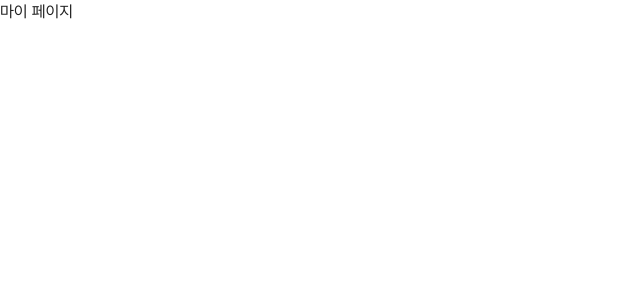
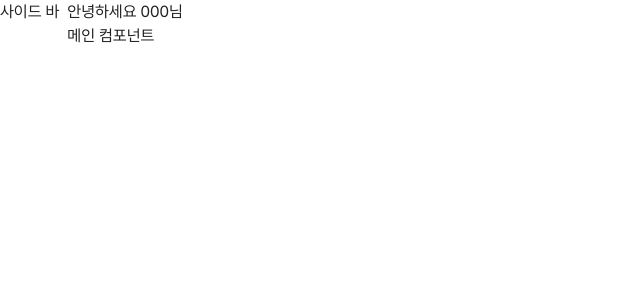
Before and after one commit to sonseohy/checkmate, a React (Vite) app in the folder checkmate-fe/: page /mypage in a window 1280 px wide. Shown: the top 300 px of the page, without its empty margins (0-640 px from the left). Built offline with nearby package versions, Linux system fonts and the light colour scheme.

Commit message:
feat: 마이페이지 사이드 바 ui 구현 중

```diff
--- a/checkmate-fe/dev-dist/sw.js
+++ b/checkmate-fe/dev-dist/sw.js
@@ -82,7 +82,7 @@ define(['./workbox-54d0af47'], (function (workbox) { 'use strict';
     "revision": "3ca0b8505b4bec776b69afdba2768812"
   }, {
     "url": "index.html",
-    "revision": "0.uinhr719k0o"
+    "revision": "0.n3bcr6gk7i8"
   }], {});
   workbox.cleanupOutdatedCaches();
   workbox.registerRoute(new workbox.NavigationRoute(workbox.createHandlerBoundToURL("index.html"), {
--- a/checkmate-fe/src/features/mypage/index.ts
+++ b/checkmate-fe/src/features/mypage/index.ts
@@ -0,0 +1 @@
+export { default as SideBar } from "./ui/SideBar";
--- /dev/null
+++ b/checkmate-fe/src/features/mypage/ui/SideBar.tsx
@@ -0,0 +1,8 @@
+
+export default function SideBar() {
+  return (
+    <>
+      사이드 바
+    </>
+  );
+};
--- a/checkmate-fe/src/pages/mypage/ui/MyPage.tsx
+++ b/checkmate-fe/src/pages/mypage/ui/MyPage.tsx
@@ -1,8 +1,19 @@
+import { SideBar } from "@/features/mypage";
 
 export default function MyPage() {
     return (
-        <>
-            마이 페이지
-        </>
+        <div className="flex flex-row gap-2">
+            <div>
+                <SideBar />
+            </div>
+            <div>
+                <div>
+                    안녕하세요 000님
+                </div>
+                <div>
+                    메인 컴포넌트
+                </div>
+            </div>
+        </div>
     );
 }
```
Also changed, not shown: checkmate-fe/src/features/mypage/model/types.ts (added).
